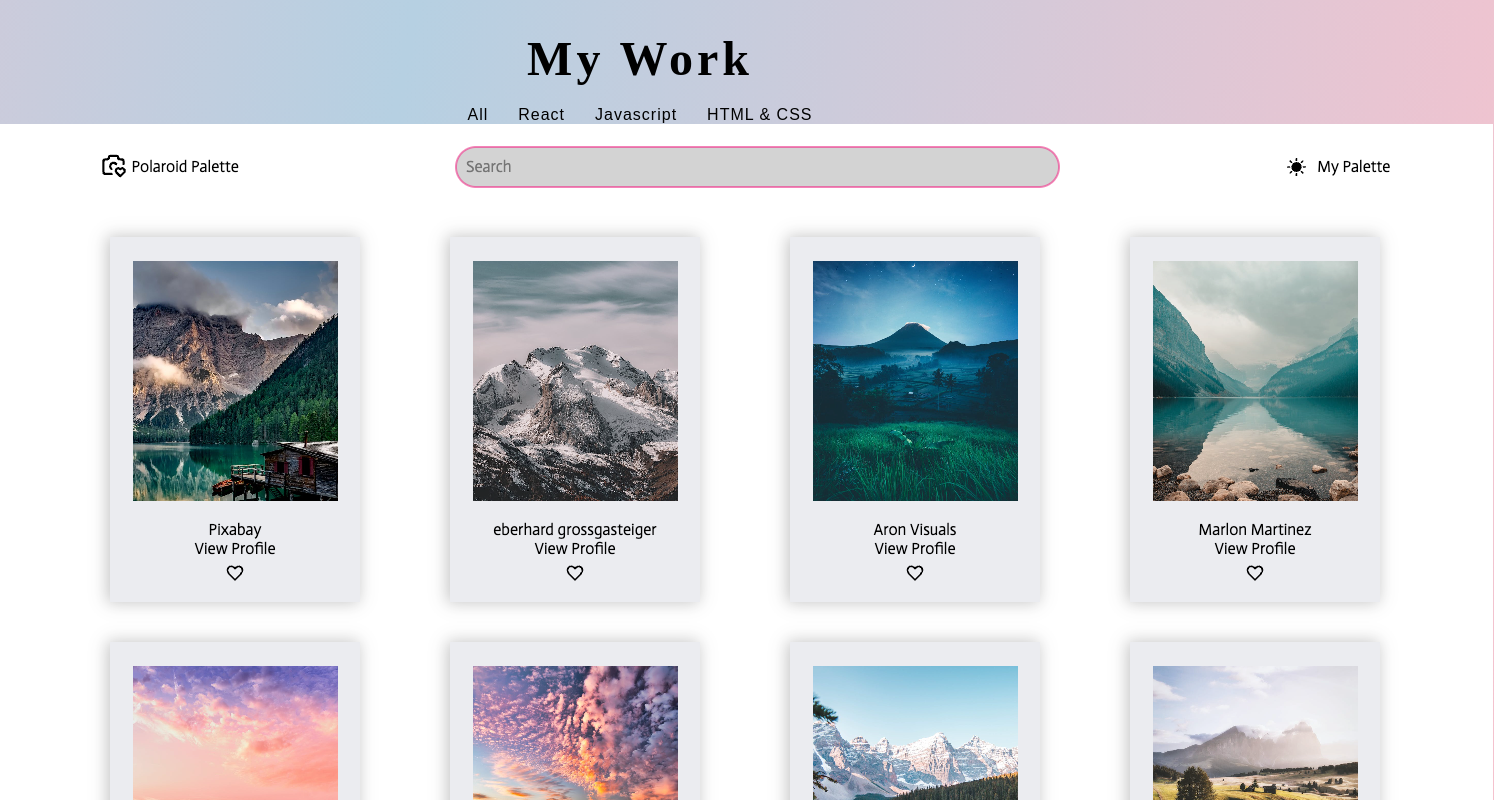
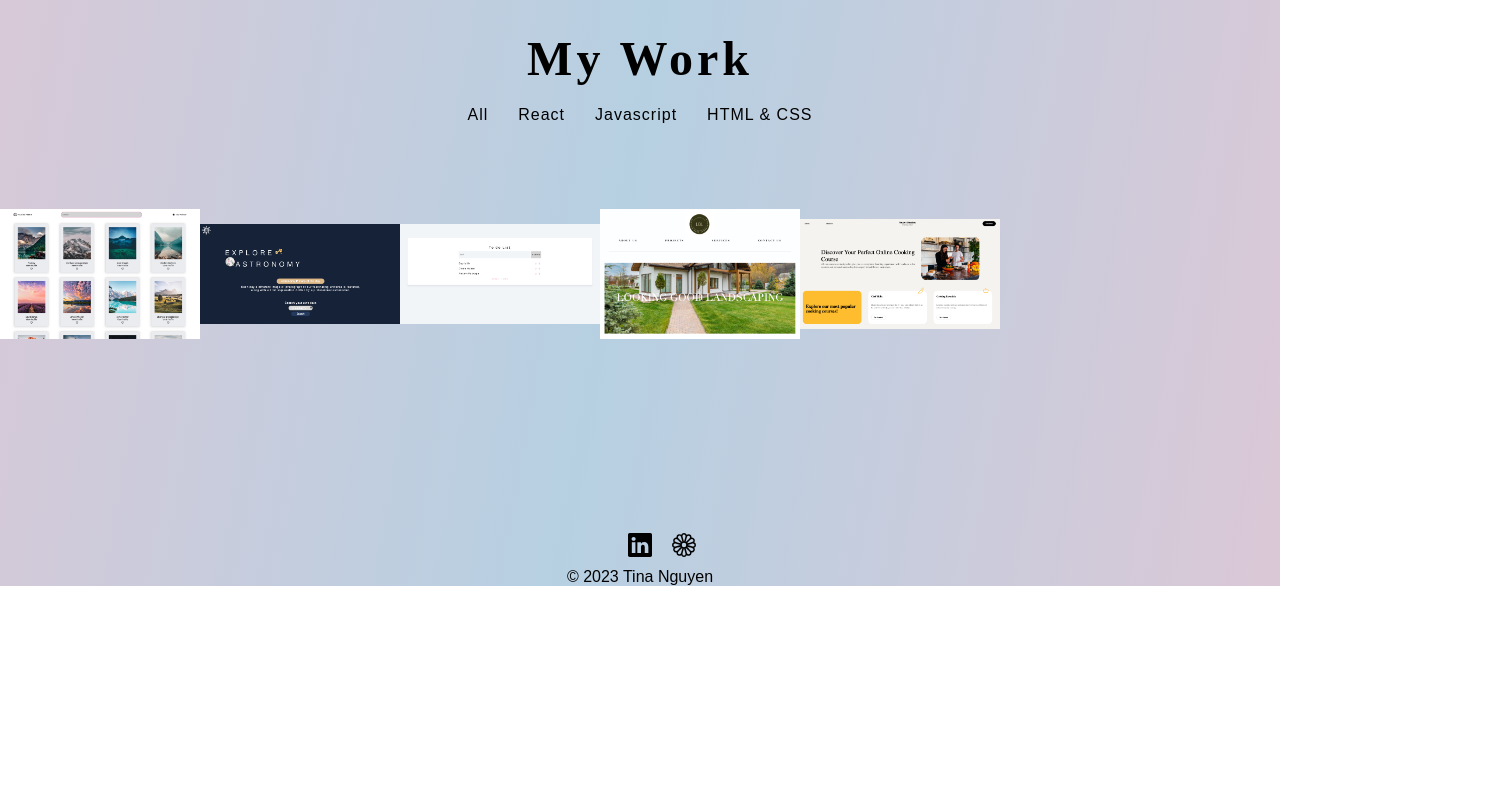
Before and after one commit to twentyfive21/portfolio-react, a React (Vite) app: page / in a window 1280 px wide. Shown: the part 600-1400 px from the top of the page, 1494 px wide, since content can reach past the window. After the commit the page ends 1186 px from the top, so only its background shows below. Built offline with nearby package versions, Linux system fonts and the light colour scheme; some icons are missing; a web font is replaced by a local one.

Commit message:
basic img size to test out image layout

```diff
--- a/src/components/Work/Work.css
+++ b/src/components/Work/Work.css
@@ -17,3 +17,8 @@
     flex-direction: column;
     padding-bottom: 100px;
 }
+.projects-container img {
+    width: 200px;
+    height: 300px;
+    object-fit: contain;
+}
```
Also changed, not shown: src/utilities/data.js (line endings or trailing spaces).
